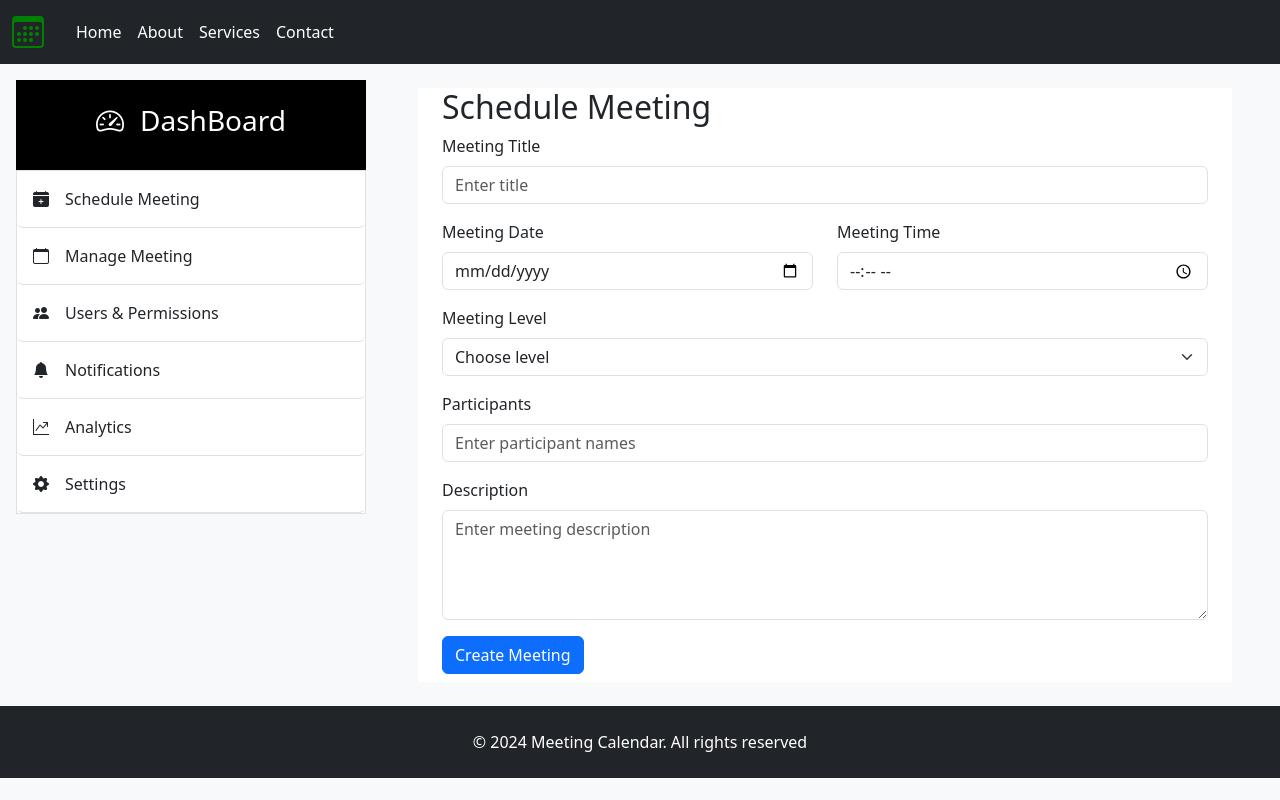
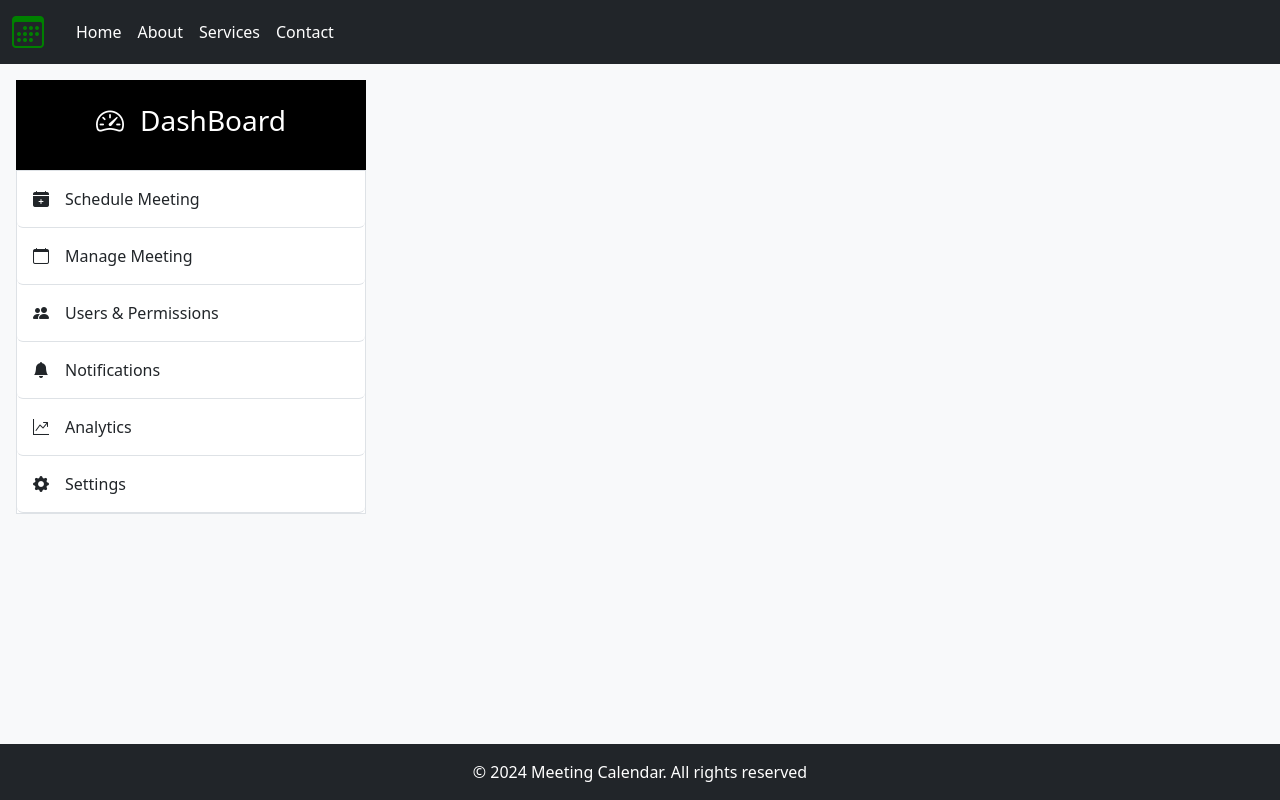
Before and after one commit to SayanaSurendra/meetingcalendar-react, a React (Vite) app: page / in a window 1280 px wide. Built offline with nearby package versions, Linux system fonts and the light colour scheme.

Commit message:
form and table components added

```diff
--- a/src/App.jsx
+++ b/src/App.jsx
@@ -2,16 +2,25 @@ import Footer from "./Footer";
 import Form from "./Form"
 import NavBar from "./NavBar"
 import Sidebar from "./Sidebar"
+import { useState } from "react";
 import "./index.css";
-function App() {
 
 
+
+
+
+function App() {
+ const [activeTitle,setActiveTitle]=useState("");
+const handleRedirect=(title)=>{
+ setActiveTitle(title);
+};
   return (
     <div className="meeting-container">
-      <NavBar/>
+      <NavBar  />
       <div className="main-section">
-     <Sidebar/>
-     <Form/>
+     <Sidebar onRedirect={handleRedirect}/>
+     {activeTitle === "Schedule Meeting" && <Form/>}
+
      </div>
      <Footer/>
     </div >
--- a/src/Footer.jsx
+++ b/src/Footer.jsx
@@ -3,7 +3,7 @@ import React from 'react';
 const Footer = () => {
     return (
         <div>
- <footer className="py-3 my-4 bg-dark text-white ">
+ <footer className="py-2 bg-dark text-white ">
         <p className="text-center m-0 py-2">© 2024 Meeting Calendar. All rights reserved</p>
     </footer>
         </div>
--- a/src/Form.jsx
+++ b/src/Form.jsx
@@ -1,55 +1,76 @@
-import React from 'react';
+import React, { useState } from 'react';
 import InputField from './InputField';
+import { useForm } from 'react-hook-form';
+import MeetingList from './MeetingList';
 
 const levelOptions = [
     { value: "Team", label: "Team" },
     { value: "Department", label: "Department" },
-
 ];
 
 const Form = () => {
+    const { register, handleSubmit, formState: { errors } } = useForm();
+
+    const [meetings, setMeetings] = useState([]);
+
+    const onSubmit = (data) => {
+        console.log("Form submitted", data);
+        setMeetings((previousMeetings) => [...previousMeetings, data]);
+    };
+
     return (
-        <div className='container bg-white ms-3 me-5 px-4 mt-4'>
+        <div className='container  me-5 px-4'>
+        <div className='container-fluid bg-white ms-3 me-5 px-4 mt-4 mb-4'>
             <div className='row'>
                 <div className='col-md-12'>
-                    <form>
+                    <form onSubmit={handleSubmit(onSubmit)}>
                         <h2>Schedule Meeting</h2>
 
                         <div className="mb-3">
-                            <InputField label="Meeting Title" type="text" name="title" placeholder="Enter title"/>
+                            <InputField label="Meeting Title" type="text" name="title" placeholder="Enter title" register={register} validation={{ required: "Meeting Title is required" }} errors={errors} />
+                        </div>
 
-                        </div>
                         <div className='row'>
                             <div className="mb-3 col-md-6">
-                            <InputField label="Meeting Date" type="date" name="date"  />
-
+                                <InputField label="Meeting Date" type="date" name="date" register={register} validation={{ required: "Meeting Date is required" }} errors={errors} />
                             </div>
 
                             <div className="mb-3 col-md-6">
-                            <InputField label="Meeting Time" type="time" name="time"  />
-
+                                <InputField label="Meeting Time" type="time" name="time" register={register} validation={{ required: "Meeting Time is required" }} errors={errors} />
                             </div>
                         </div>
 
                         <div className="mb-3">
-                        <InputField label="Meeting Level" type="select" name="level" options={levelOptions} />
+                            <InputField label="Meeting Level" type="select" name="level" options={levelOptions} register={register} validation={{ required: "Meeting Level is required" }} errors={errors} />
                         </div>
 
                         <div className="mb-3">
-                        <InputField label="Participants" type="text" name="participants" placeholder="Enter participant names" />
+                            <InputField label="Participants" type="text" name="participants" placeholder="Enter participant names" register={register} validation={{ required: "Participants is required" }} errors={errors} />
                         </div>
 
                         <div className="mb-3">
-                        <InputField label="Description" type="textarea" name="description" placeholder="Enter meeting description" rows={4} />
+                            <InputField label="Description" type="textarea" name="description" placeholder="Enter meeting description" rows={4} register={register} validation={{ required: "Description is required" }} errors={errors} />
                         </div>
 
                         <button type="submit" className="btn btn-primary mb-2">Create Meeting</button>
                     </form>
+
+
+
                 </div>
+
+
             </div>
         </div>
+        {meetings.length > 0 && (
+            <div className="container bg-white ms-3 me-5 px-4 mt-4 mb-5">
+                <MeetingList data={meetings} />
+            </div>
+        )}
+        </div>
+
+
     );
-}
-    ;
+};
 
 export default Form;
--- a/src/InputField.jsx
+++ b/src/InputField.jsx
@@ -1,21 +1,24 @@
 import React from 'react';
 import Label from './Label';
 
-const InputField = ({ label, type, name, placeholder, options, rows }) => {
+
+const InputField = ({ label, type, name, placeholder, options, rows,register, validation,errors}) => {
+
     let inputtype;
 
     switch (type) {
-        case "textarea": inputtype = (<textarea className='form-control ' id={name} name={name} placeholder={placeholder} rows={rows} />);
+        case "textarea": inputtype = (<textarea className={`form-control ${errors[name]? "is-invalid" : ""}`} id={name} name={name} placeholder={placeholder} rows={rows} {...register(name,validation)}/>);
+
             break;
 
 
         case "select":
             inputtype = (
                 <select
-                    className="form-select"
+                className={`form-select ${errors[name] ? "is-invalid" : ""}`}
                     id={name}
                     name={name}
-                >
+                    {...register(name,validation)}>
                     <option value="">Choose level</option>
                     {options.map((option, index) => (
                         <option key={index} value={option.value}>{option.label}</option>
@@ -28,11 +31,11 @@ const InputField = ({ label, type, name, placeholder, options, rows }) => {
                 inputtype = (
                     <input
                         type={type}
-                        className="form-control "
+                        className={`form-control ${errors[name] ? "is-invalid" : ""}`}
                         id={name}
                         name={name}
                         placeholder={placeholder}
-                    />
+                        {...register(name,validation)}/>
                 );
                 break;
     }
@@ -43,6 +46,9 @@ const InputField = ({ label, type, name, placeholder, options, rows }) => {
         <div>
             <Label htmlFor={name} label={label} />
             {inputtype}
+            {errors[name] && (
+                <div className="invalid-feedback">{errors[name].message}</div>
+            )}
         </div>
     );
 };
--- /dev/null
+++ b/src/MeetingList.jsx
@@ -0,0 +1,45 @@
+import React from 'react';
+
+const MeetingList = ({data}) => {
+    if (!data || data.length === 0) return "No meetings scheduled";
+    return(
+
+    <div className="container bg-white mt-5">
+
+    <h3>List of Scheduled Meetings</h3>
+    <div className="table-responsive"> {/* Added table-responsive class */}
+        <table className="table table-striped p-4">
+            <thead>
+                <tr>
+                <th>#</th>
+                    <th>Meeting Title</th>
+                    <th>Meeting Date</th>
+                    <th>Meeting Time</th>
+                    <th>Level</th>
+                    <th>Actions</th>
+
+                </tr>
+            </thead>
+            <tbody>
+                {data.map((meeting, index) => (
+                    <tr key={index}>
+                         <td>{index + 1}</td>
+                        <td>{meeting.title}</td>
+                        <td>{meeting.date}</td>
+                        <td>{meeting.time}</td>
+                        <td>{meeting.level}</td>
+                         <td>
+                         <button className="me-1 btn btn-warning"><i class="bi bi-pencil-square"></i></button>
+                        <button className="btn btn-danger"><i class="bi bi-trash"></i></button>
+                            </td>
+                    </tr>
+                ))}
+            </tbody>
+        </table>
+    </div>
+    </div>
+
+);
+};
+
+export default MeetingList;
--- a/src/NavBar.jsx
+++ b/src/NavBar.jsx
@@ -9,6 +9,7 @@ const navLinks = [
     { name: "Contact", href: "#" },
 
   ];
+
 
 
 const NavBar = () => {
@@ -26,6 +27,7 @@ const NavBar = () => {
           ))}
 
 
+
         </ul>
             </div>
         </nav>
--- a/src/Sidebar.jsx
+++ b/src/Sidebar.jsx
@@ -34,7 +34,7 @@ const sidebarData = [
     }
 ];
 
-const Sidebar = () => {
+const Sidebar = ({onRedirect}) => {
     return (
 
 
@@ -46,7 +46,7 @@ const Sidebar = () => {
             <ul className="nav nav-pills nav-flush flex-column mb-auto bg-white border start">
                 {sidebarData.map((item, key) => {
                     return (<li className="nav-item" key={key}>
-                        <a href={`${item.link} `} className="nav-link py-3 border-bottom" data-bs-toggle="tooltip"><i className={`${item.icon} me-3 text-dark`} ></i>
+                        <a href={`${item.link} `} className="nav-link py-3 border-bottom"  onClick={()=> onRedirect(item.title)}><i className={`${item.icon} me-3 text-dark`} ></i>
                             <span className="nav-title text-dark">{item.title}</span></a>
                     </li>)
                 })}
--- a/src/index.css
+++ b/src/index.css
@@ -1,8 +1,13 @@
+
+
 .meeting-container{
   margin: 0;
   padding: 0;
-  height: 100vh;
+min-height: 100vh;
   background-color: #f8f9fa;
+  display: flex;
+  flex-direction: column;
+
 
 }
 
@@ -10,4 +15,9 @@
   display: flex;
   justify-content: flex-start;
   gap: 20px;
+  flex: 1;
 }
+
+footer{
+  margin-top: auto;
+}
```
